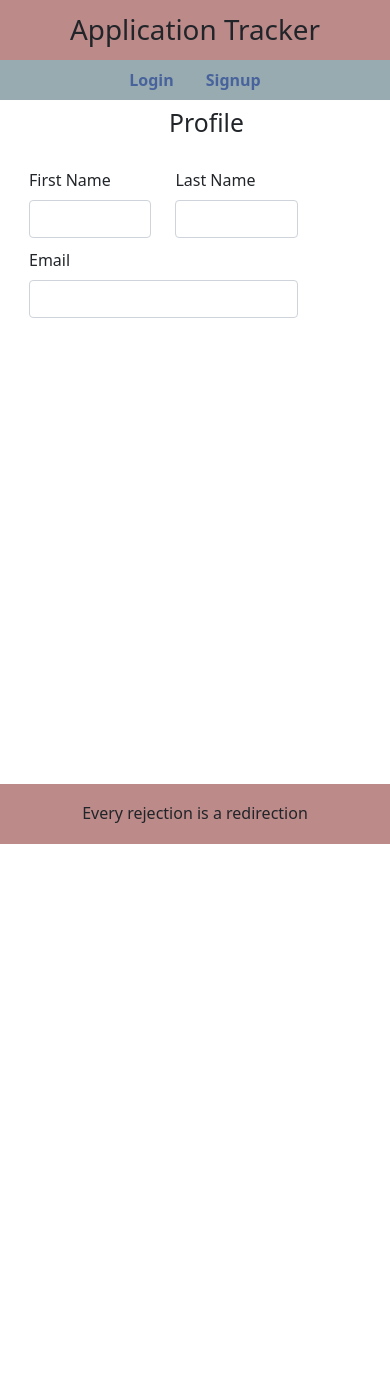
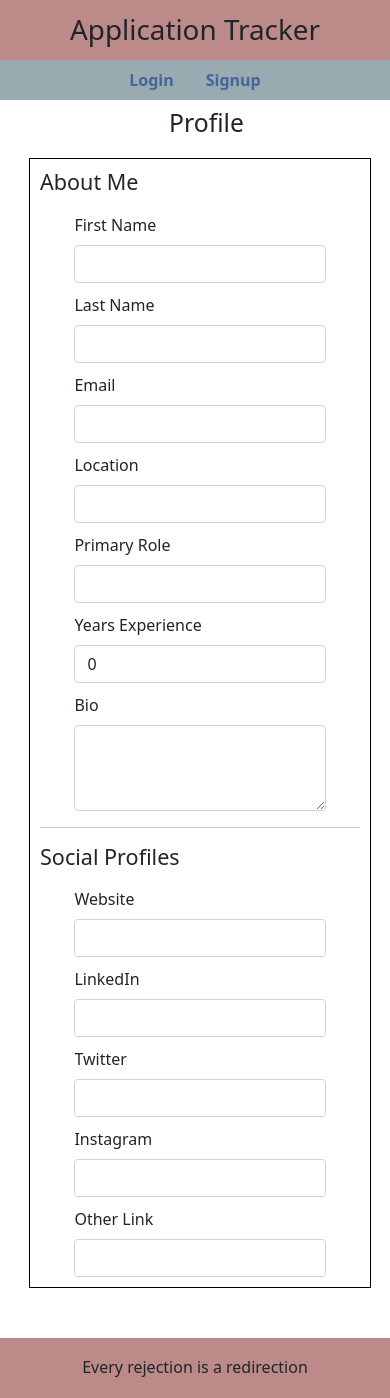
Before and after one commit to MarciaAdler/applicationtracker, a React (Create React App) app in the folder client/: page /editprofile in a window 390 px wide. Before the commit the page ends 844 px from the top, so only its background shows below. Built offline with nearby package versions, Linux system fonts and the light colour scheme.

Commit message:
updated user model and current user to include additional fields and added fields to editprofile page

```diff
--- a/client/src/Pages/EditProfile.js
+++ b/client/src/Pages/EditProfile.js
@@ -10,13 +10,15 @@ export default function EditProfile() {
           {state.currentUser.username}&nbsp; Profile
         </h2>
 
-        <Form className="application-container">
+        <Form className="profile-container">
           {/* <Form.Row> */}
           {/* <div id="profile-headerdiv" className="profile-edit">
             <Button className="editapp-button">Edit Profile</Button>
           </div> */}
           {/* </Form.Row> */}
-          <Row className="">
+          <div className="profile-section">
+            <h4>About Me</h4>
+            <Row className="editprofile-row">
               <Col className="col-12 col-md-6 col-lg-4 editprofile-col">
                 <Form.Label>First Name</Form.Label>
                 <Form.Control
@@ -32,7 +34,7 @@ export default function EditProfile() {
                 />
               </Col>
             </Row>
-          <Row>
+            <Row className="editprofile-row">
               <Col className="col-12 editprofile-col2">
                 <Form.Label>Email</Form.Label>
                 <Form.Control
@@ -41,6 +43,90 @@ export default function EditProfile() {
                 />
               </Col>
             </Row>
+            <Row className="editprofile-row">
+              <Col className="col-12 editprofile-col2">
+                <Form.Label>Location</Form.Label>
+                <Form.Control
+                  type="text"
+                  defaultValue={state.currentUser.location}
+                />
+              </Col>
+            </Row>
+            <Row className="editprofile-row">
+              <Col className="col-12 col-md-9 col-lg-8 editprofile-col">
+                <Form.Label>Primary Role</Form.Label>
+                <Form.Control
+                  type="text"
+                  defaultValue={state.currentUser.primaryRole}
+                />
+              </Col>
+              <Col className="col-12 col-md-3 col-lg-4 editprofile-social">
+                <Form.Label>Years Experience</Form.Label>
+                <Form.Control
+                  type="text"
+                  defaultValue={state.currentUser.yearsExperience}
+                />
+              </Col>
+            </Row>
+            <Row className="editprofile-row">
+              <Col className="col-12 editprofile-col2">
+                <Form.Label>Bio</Form.Label>
+                <Form.Control
+                  as="textarea"
+                  rows={3}
+                  defaultValue={state.currentUser.bio}
+                />
+              </Col>
+            </Row>
+            <Row className="editprofile-row"></Row>
+            <hr />
+            <h4>Social Profiles</h4>
+            <Row className="editprofile-row">
+              <Col className="col-8 editprofile-social">
+                <Form.Label>Website</Form.Label>
+                <Form.Control
+                  type="link"
+                  defaultValue={state.currentUser.website}
+                />
+              </Col>
+            </Row>
+            <Row className="editprofile-row">
+              <Col className="col-8 editprofile-social">
+                <Form.Label>LinkedIn</Form.Label>
+                <Form.Control
+                  type="text"
+                  defaultValue={state.currentUser.linkedIn}
+                />
+              </Col>
+            </Row>
+            <Row className="editprofile-row">
+              <Col className="col-8 editprofile-social">
+                <Form.Label>Twitter</Form.Label>
+                <Form.Control
+                  type="text"
+                  defaultValue={state.currentUser.twitter}
+                />
+              </Col>
+            </Row>
+            <Row className="editprofile-row">
+              <Col className="col-8 editprofile-social">
+                <Form.Label>Instagram</Form.Label>
+                <Form.Control
+                  type="text"
+                  defaultValue={state.currentUser.instagram}
+                />
+              </Col>
+            </Row>
+            <Row className="editprofile-row">
+              <Col className="col-8 editprofile-social">
+                <Form.Label>Other Link</Form.Label>
+                <Form.Control
+                  type="text"
+                  defaultValue={state.currentUser.otherLink}
+                />
+              </Col>
+            </Row>
+          </div>
         </Form>
       </div>
     </div>
--- a/client/src/components/LoginForm.js
+++ b/client/src/components/LoginForm.js
@@ -29,6 +29,16 @@ export default function LoginForm() {
             firstName: results.data.firstName,
             lastName: results.data.lastName,
             email: results.data.email,
+            role: results.data.role,
+            location: results.data.location,
+            primaryRole: results.data.primaryRole,
+            bio: results.data.bio,
+            website: results.data.website,
+            linkedIn: results.data.linkedIn,
+            twitter: results.data.twitter,
+            instagram: results.data.instagram,
+            otherLink: results.data.otherLink,
+            yearsExperience: results.data.yearsExperience,
           },
         });
 
@@ -38,6 +48,15 @@ export default function LoginForm() {
           firstName: results.data.firstName,
           lastName: results.data.lastName,
           email: results.data.email,
+          location: results.data.location,
+          primaryRole: results.data.primaryRole,
+          bio: results.data.bio,
+          website: results.data.website,
+          linkedIn: results.data.linkedIn,
+          twitter: results.data.twitter,
+          instagram: results.data.instagram,
+          otherLink: results.data.otherLink,
+          yearsExperience: results.data.yearsExperience,
         };
 
         window.localStorage.setItem(
--- a/client/src/style.css
+++ b/client/src/style.css
@@ -95,6 +95,28 @@ a:hover {
 .editprofile-col2 {
   width: 80%;
   margin-top: 10px;
+}
+
+.editprofile-social {
+  margin-top: 10px;
+}
+.editprofile-row {
+  justify-content: center;
+}
+.editprofile-experience {
+  margin-top: 10px;
+}
+.profile-container {
+  width: 70%;
+  float: right;
+  margin-top: 20px;
+  margin-right: 50px;
+
+  height: 100%;
+}
+.profile-section {
+  border: 1px solid black;
+  padding: 10px;
 }
 #loginform-reset {
   margin-left: 10px;
@@ -242,6 +264,13 @@ a:hover {
     margin-top: 20px;
     width: 90% !important;
   }
+  .profile-container {
+    max-width: 100%;
+    float: none;
+    margin: auto;
+    margin-top: 20px;
+    width: 90%;
+  }
   .resources-container {
     width: 80%;
     float: none;
@@ -267,4 +296,12 @@ a:hover {
     float: none;
     justify-content: center;
   }
+  .editprofile-col {
+    width: 80%;
+    margin-top: 10px;
+  }
+  .editprofile-social {
+    width: 80%;
+    margin-top: 10px;
+  }
 }
--- a/client/src/utils/GlobalState.js
+++ b/client/src/utils/GlobalState.js
@@ -21,11 +21,19 @@ const reducer = (state, action) => {
         currentUser: {
           id: action.currentUser.id,
           username: action.currentUser.username,
-
           firstName: action.currentUser.firstName,
           lastName: action.currentUser.lastName,
-
           email: action.currentUser.email,
+          role: action.currentUser.role,
+          location: action.currentUser.location,
+          primaryRole: action.currentUser.primaryRole,
+          bio: action.currentUser.bio,
+          website: action.currentUser.website,
+          linkedIn: action.currentUser.linkedIn,
+          twitter: action.currentUser.twitter,
+          instagram: action.currentUser.instagram,
+          otherLink: action.currentUser.otherLink,
+          yearsExperience: action.currentUser.yearsExperience,
         },
       };
     case LOGGEDIN:
@@ -77,6 +85,16 @@ const reducer = (state, action) => {
           firstName: "",
           lastName: "",
           email: "",
+          role: "",
+          location: "",
+          primaryRole: "",
+          bio: "",
+          website: "",
+          linkedIn: "",
+          twitter: "",
+          instagram: "",
+          otherLink: "",
+          yearsExperience: 0,
         },
         loggedIn: false,
         apps: [],
@@ -113,6 +131,16 @@ const StoreProvider = ({ value = [], ...props }) => {
       firstName: "",
       lastName: "",
       email: "",
+      role: "",
+      location: "",
+      primaryRole: "",
+      bio: "",
+      website: "",
+      linkedIn: "",
+      twitter: "",
+      instagram: "",
+      otherLink: "",
+      yearsExperience: 0,
     },
     loggedIn: false,
     apps: [],
```
Also changed, not shown: 1 other file (tests, documents, lock files or other folders). Lines whose indentation alone changed are shown as unchanged.
